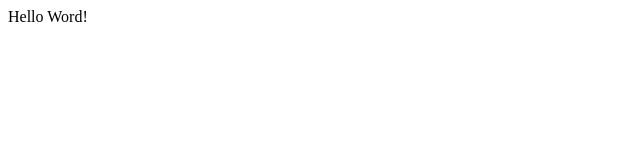
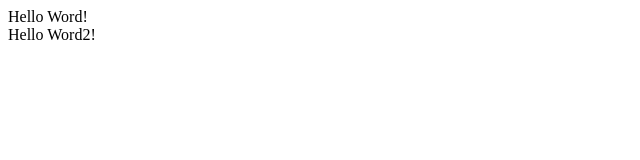
Before and after one commit to LuizMarcello/vuejstreinaweb, a plain HTML site: page index.html in a window 1280 px wide. Shown: the full height of the page, 0-640 px from the left. Drawn offline with nearby package versions, Linux system fonts and the light colour scheme.

Commit message:
Rolândia:29.07.2021_9:07hs

```diff
--- a/index.html
+++ b/index.html
@@ -11,7 +11,7 @@
 <body>
     <!-- DIV que será o container da aplicação vue -->
     <div id="app">
-    {{message}}
+        {{message}} <br> {{message2}}
     </div>
 
     <!-- <script src="https:unpkg.com/vue/dist/vue.js"></script> -->
@@ -21,7 +21,8 @@
         var app = new Vue({
             el: '#app',
             data: { //Objeto literal "data": Todos os dados que a view irá consumir
-          message: 'Hello Word!'
+                message: 'Hello Word!',
+                message2: 'Hello Word2!'
             }
         })
     </script>
```
Lines whose indentation alone changed are shown as unchanged.
